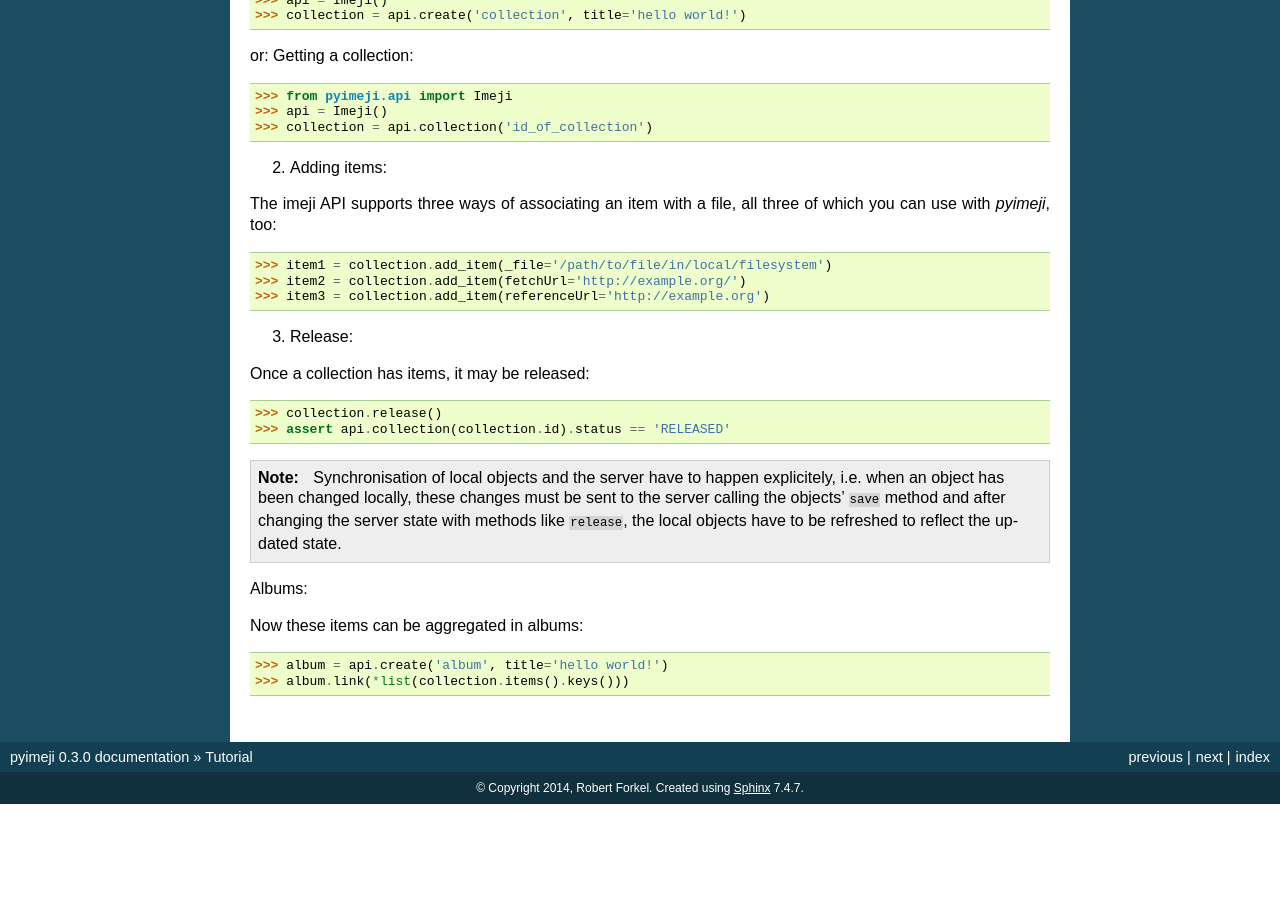
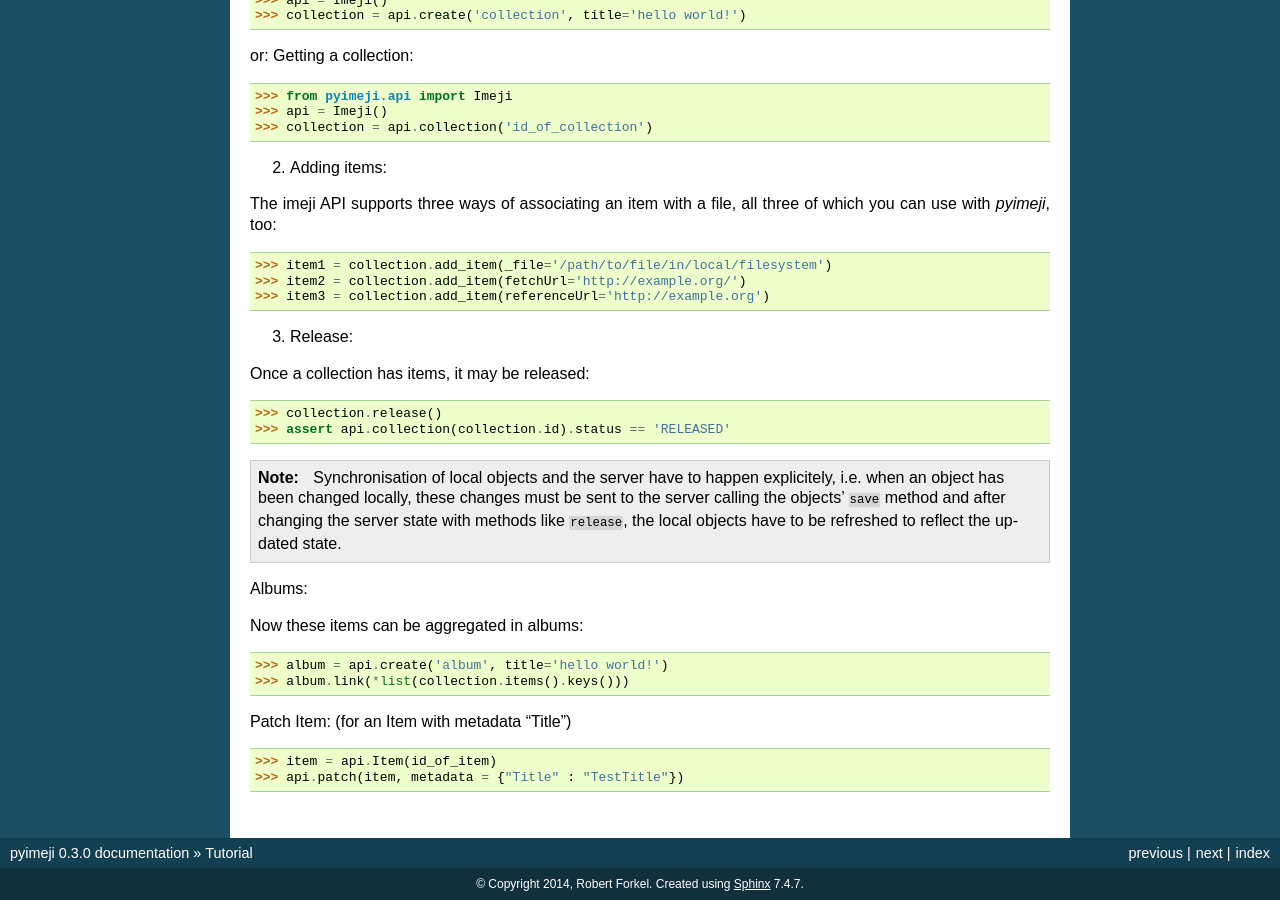
Before and after one commit to imeji-community/pyimeji, a Sphinx documentation site: the page built from docs/tutorial.rst, in a window 1280 px wide and 900 px high, scrolled down 922 px. Built offline with Sphinx 7.4.7, drawn with Linux system fonts in a browser that asks for light colours; before the commit the page ends 1726 px from its top, so only the background shows below that.

Commit message:
Update tutorial.rst

```diff
--- a/docs/tutorial.rst
+++ b/docs/tutorial.rst
@@ -98,3 +98,11 @@ Now these items can be aggregated in albums:
 
     >>> album = api.create('album', title='hello world!')
     >>> album.link(*list(collection.items().keys()))
+
+
+Patch Item: (for an Item with metadata "Title")
+
+.. code-block:: python
+
+    >>> item = api.Item(id_of_item)
+    >>> api.patch(item, metadata = {"Title" : "TestTitle"})
```
